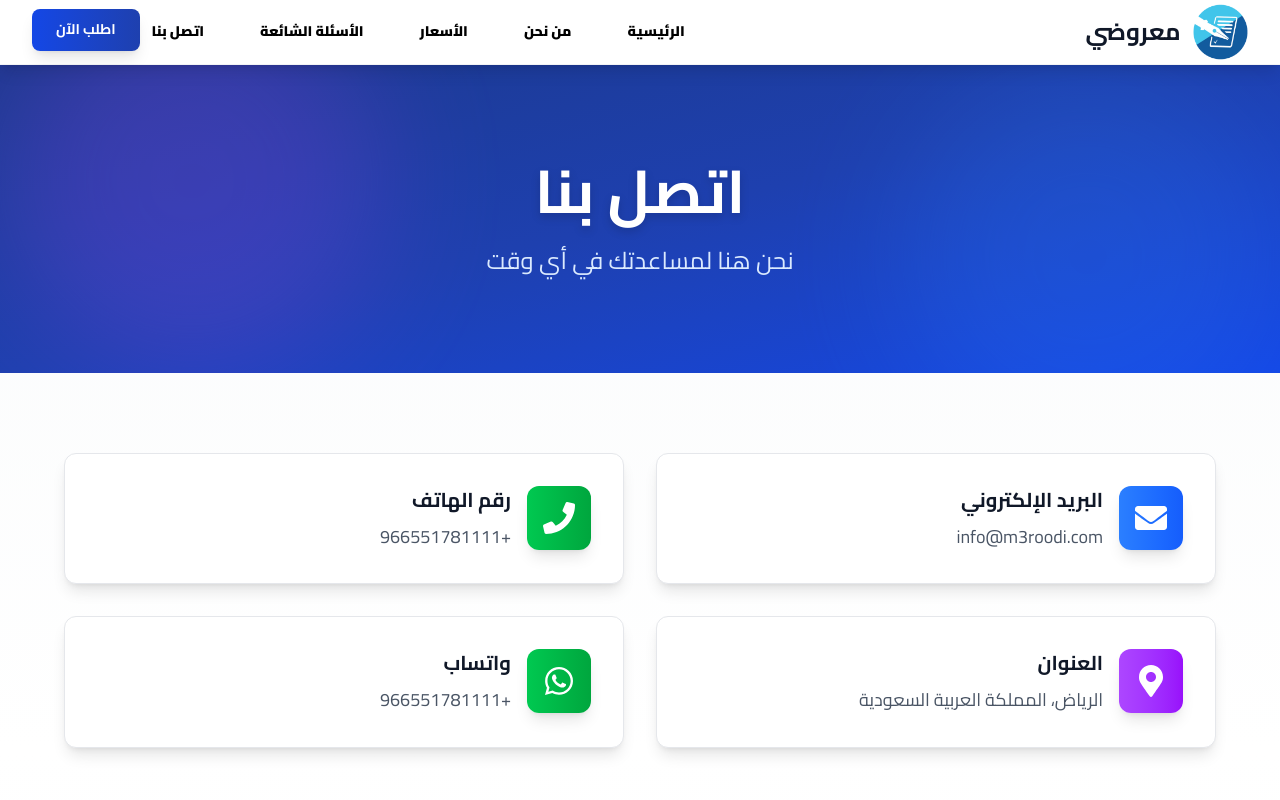
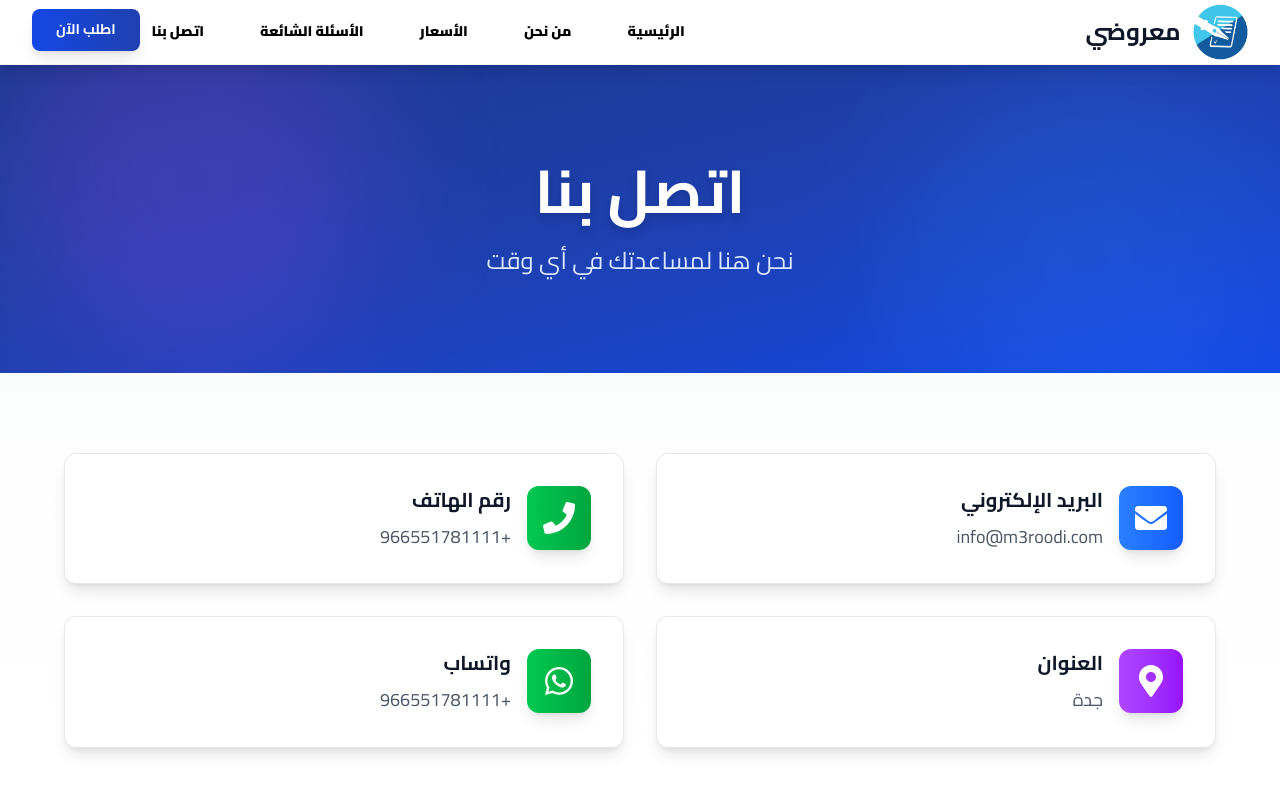
Before and after one commit to Abrajsa/m3roodii, a Next.js app: page /contact in a window 1280 px wide. Shown: the top 800 px of the page. Built offline with nearby package versions, Linux system fonts and the light colour scheme.

Commit message:
تغيير العنوان في صفحة اتصل بنا إلى جدة

```diff
--- a/app/contact/page.tsx
+++ b/app/contact/page.tsx
@@ -26,7 +26,7 @@ export default function Contact() {
     {
       icon: FaMapMarkerAlt,
       title: 'العنوان',
-      value: 'الرياض، المملكة العربية السعودية',
+      value: 'جدة',
       link: '#',
       color: 'from-purple-500 to-purple-600',
       hoverColor: 'hover:from-purple-600 hover:to-purple-700'
```
Also changed, not shown: app/components/ServiceCardsDetail.tsx (line endings or trailing spaces), app/pricing/page.tsx (line endings or trailing spaces), app/services/page.tsx (line endings or trailing spaces).
